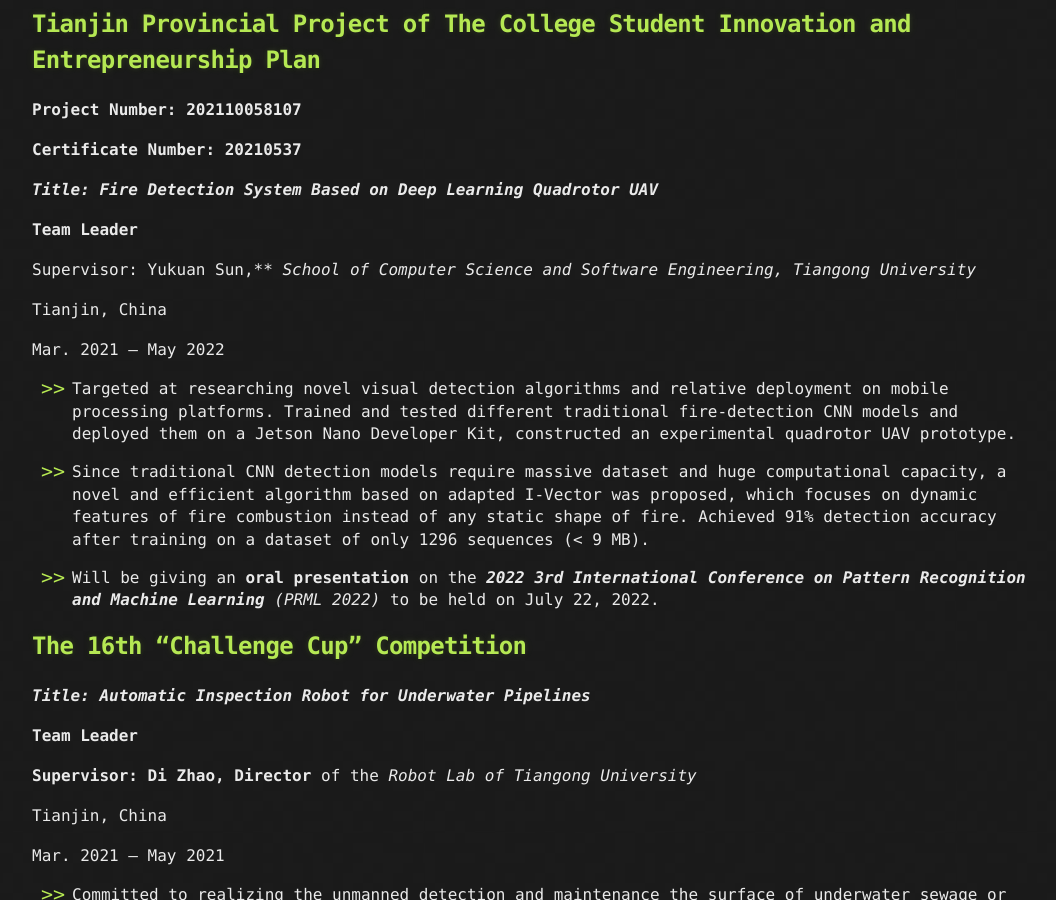
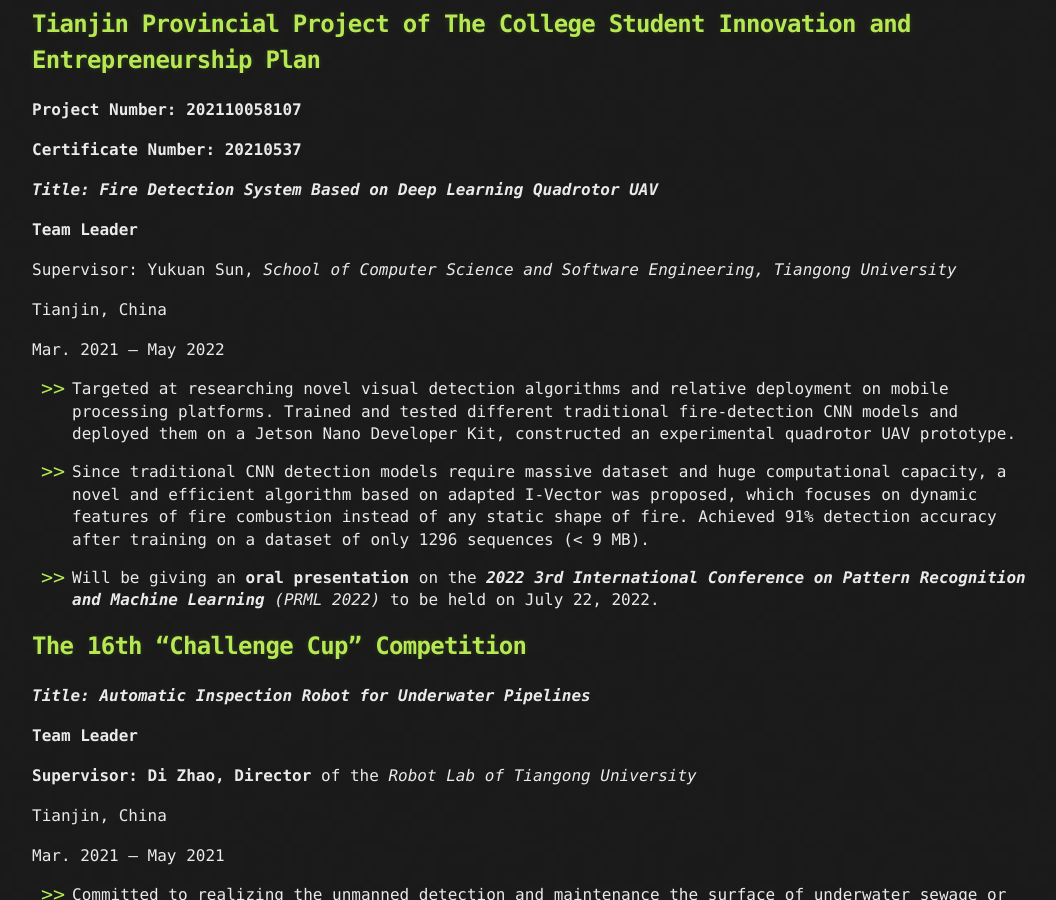
Before and after one commit to ReavenH/ReavenH.github.io, a Jekyll site: the page built from index.md, in a window 1280 px wide and 900 px high, scrolled down 4488 px. Shown: the whole window, without its empty margins (108-1164 px from the left). Built offline with Jekyll 4.4.1, drawn with Linux system fonts in a browser that asks for light colours.

Commit message:
correct errors

```diff
--- a/index.md
+++ b/index.md
@@ -157,7 +157,7 @@ Mar. 2022 — Jun. 2022
 
 **Team Leader**
 
-Supervisor: Yukuan Sun,** *School of Computer Science and Software Engineering, Tiangong University*
+Supervisor: Yukuan Sun, *School of Computer Science and Software Engineering, Tiangong University*
 
 Tianjin, China
 
```
